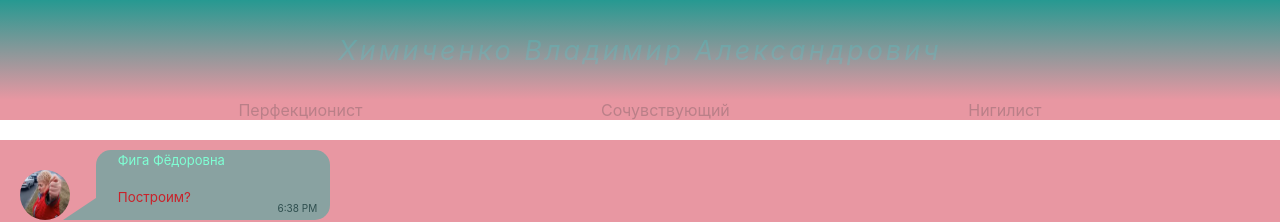
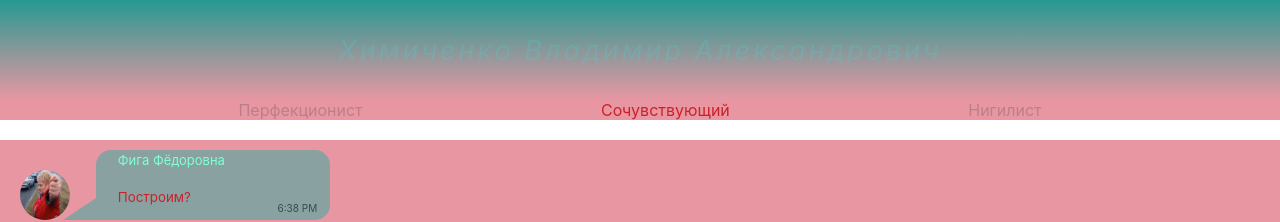
Before and after one commit to vovatum/home-tasks, a React (Create React App) app: page / in a window 1280 px wide. Shown: the top 222 px of the page. Built offline with nearby package versions, Linux system fonts and the light colour scheme.

Commit message:
quality class

```diff
--- a/src/AppComponents/MyNameIs/MyNameIs.jsx
+++ b/src/AppComponents/MyNameIs/MyNameIs.jsx
@@ -2,13 +2,17 @@ import React from 'react';
 import styles from './MyNameIs.module.css';
 
 const qualities = [
-    'Перфекционист',
-    'Сочувствующий',
-    'Нигилист'
+    {quality: 'Перфекционист'},
+    {quality: 'Сочувствующий'},
+    {quality: 'Нигилист'},
 ];
 
-let qualitiesSpan = qualities.map(quality => {
-    return <span>{quality}</span>
+let qualitiesSpan = qualities.map((item, index) => {
+    if (index === 1) {
+        return <span className={styles.fontColor}>{item.quality}</span>;
+    } else {
+        return <span>{item.quality}</span>;
+    }
 });
 
 const MyNameIs = () => {
--- a/src/AppComponents/MyNameIs/MyNameIs.module.css
+++ b/src/AppComponents/MyNameIs/MyNameIs.module.css
@@ -16,5 +16,8 @@
     background-color: #e897a2;
     color: rgba(6, 36, 37, 0.2);
     margin-bottom: 20px;
+}
 
+.fontColor {
+    color: #c9222a;
 }
```
